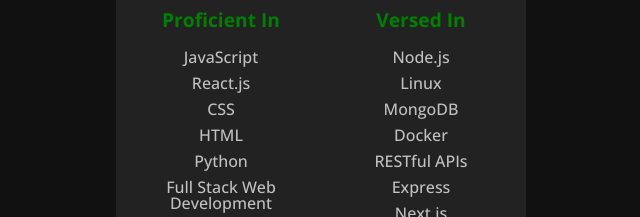
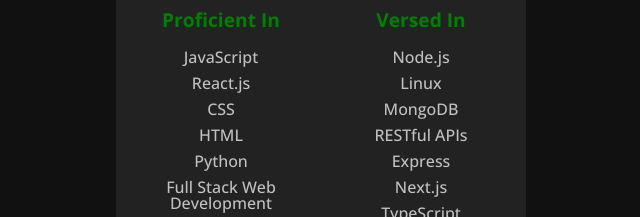
Before and after one commit to lucas-amberg/personal-website, a React (Vite) app in the folder personal-website-frontend/: page / in a window 1280 px wide. Shown: the part 1840-2057 px from the top of the page, without its empty margins (319-959 px from the left). Built offline with nearby package versions, Linux system fonts and the light colour scheme.

Commit message:
Update skills

```diff
--- a/personal-website-frontend/src/components/MySkills.jsx
+++ b/personal-website-frontend/src/components/MySkills.jsx
@@ -29,7 +29,6 @@
                                 <li>Node.js</li>
                                 <li>Linux</li>
                                 <li>MongoDB</li>
-                                <li>Docker</li>
                                 <li>RESTful APIs</li>
                                 <li>Express</li>
                                 <li>Next.js</li>
```
